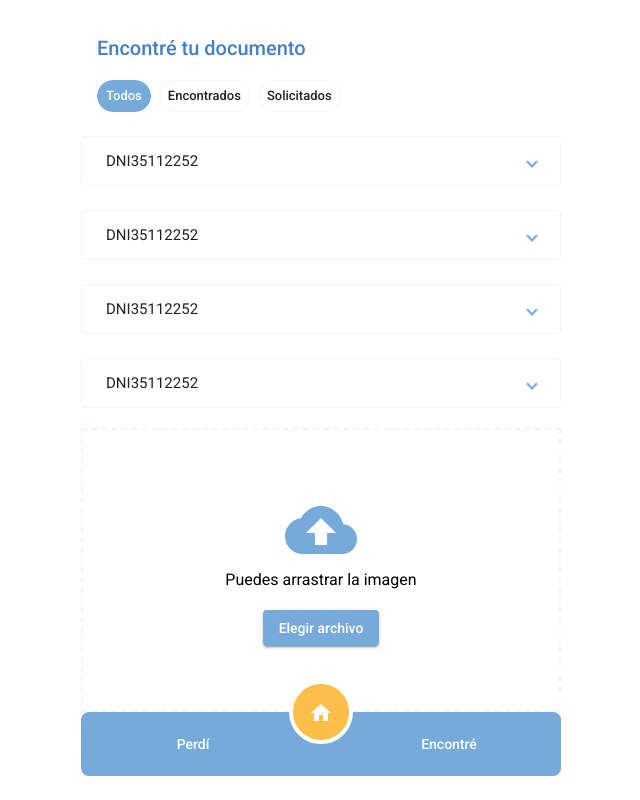
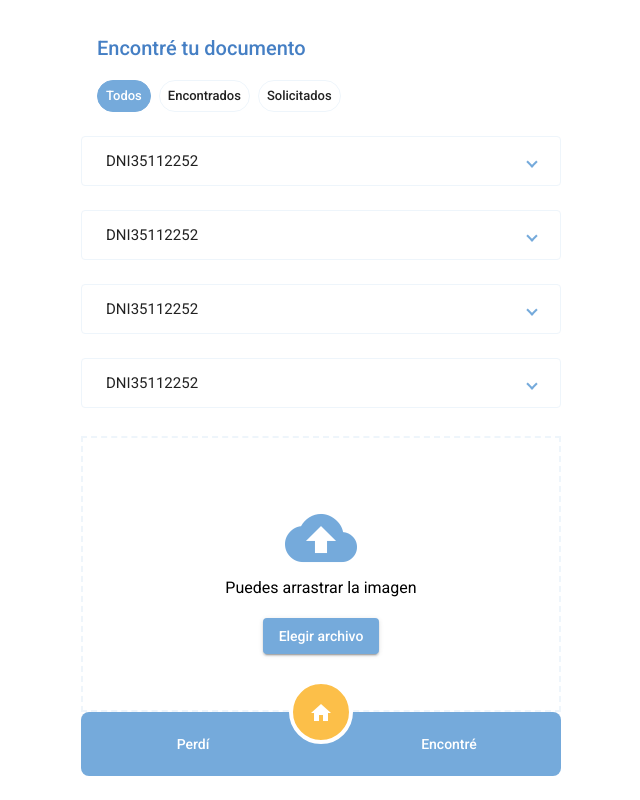
Before and after one commit to federico1818/encontretudocumento-web, an Angular app: page / in a window 1280 px wide. Shown: the whole page, without its empty margins (319-959 px from the left). Built offline with nearby package versions, Linux system fonts and the light colour scheme.

Commit message:
padding input file

```diff
--- a/src/app/shared/input-file/input-file.component.scss
+++ b/src/app/shared/input-file/input-file.component.scss
@@ -6,5 +6,5 @@
 
 .container {
     border: 2px dashed var(--primary-lighter);
-    padding: 64px 32px;
+    padding: 64px 32px 56px;
 }
```
